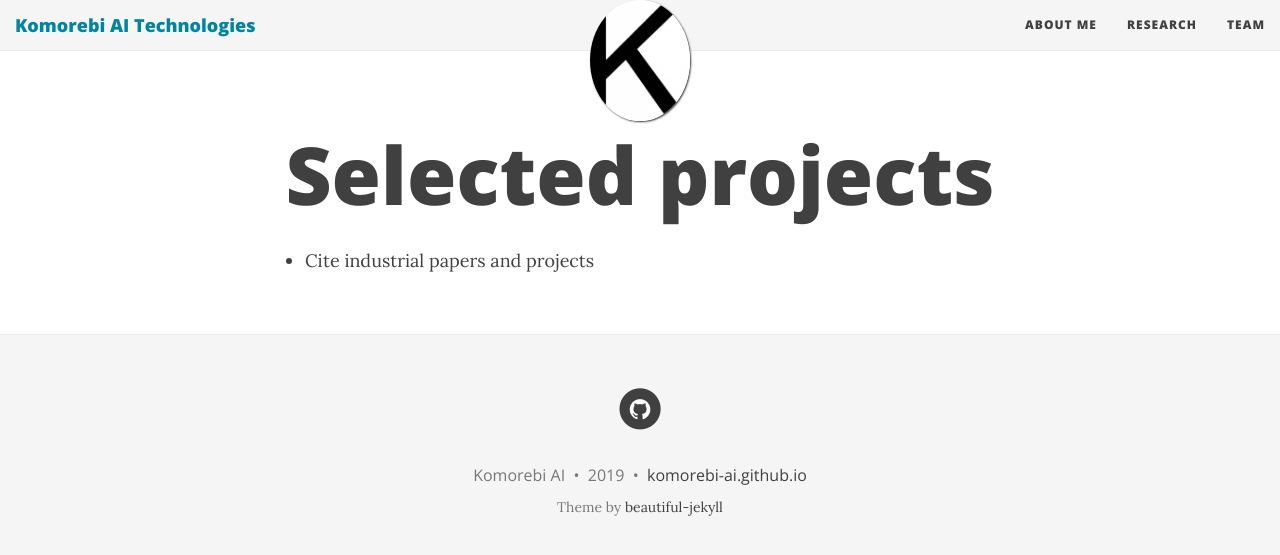
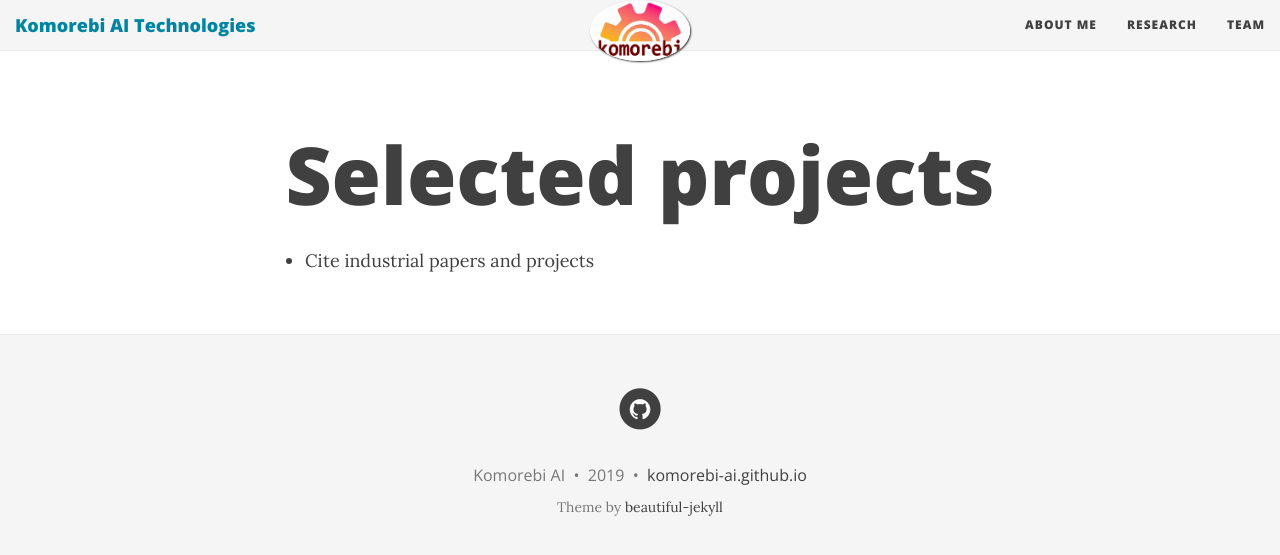
Before and after one commit to Komorebi-AI/komorebi-ai.github.io, a Jekyll site: the page built from research.md, in a window 1280 px wide. Shown: the top 555 px of the page. Built offline with Jekyll 4.4.1, drawn with Linux system fonts in a browser that asks for light colours; nearby versions of some CDN libraries.

Commit message:
change logo

```diff
--- a/_config.yml
+++ b/_config.yml
@@ -30,7 +30,7 @@ navbar-links:
 
 # Image to show in the navigation bar - image must be a square (width = height)
 # Remove this parameter if you don't want an image in the navbar
-avatar: "/img/logo.jpeg"
+avatar: "/img/komorebi.png"
 
 # If you want to have an image logo in the top-left corner instead of the title text,
 # then specify the following parameter
```
Also changed, not shown: img/komorebi.png (added).
